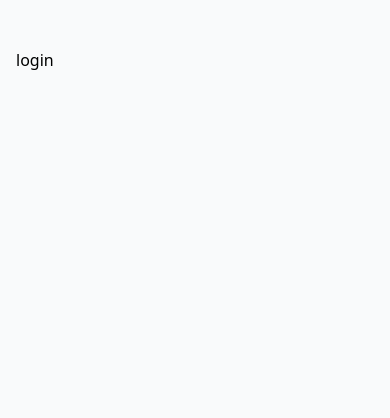
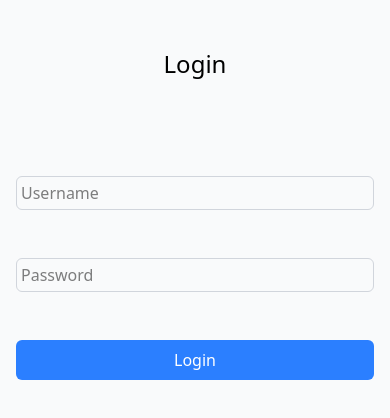
Before and after one commit to TommasoAllegretti/ecommerce, a Vue app: page /login in a window 390 px wide. Shown: the top 418 px of the page. Built offline with nearby package versions, Linux system fonts and the light colour scheme.

Commit message:
feat(router): add login page

```diff
--- /dev/null
+++ b/src/components/PrimaryButton.vue
@@ -0,0 +1,10 @@
+<script setup lang="ts"></script>
+
+<template>
+  <button
+    type="button"
+    class="rounded-md p-1 w-24 h-10 cursor-pointer focus:outline-2 focus:outline-offset-2 text-white bg-blue-500 hover:bg-blue-600 focus:outline-blue-500 active:bg-blue-700 dark:bg-blue-800 dark:hover:bg-blue-900 dark:focus:outline-blue-800 dark:active:bg-blue-950"
+  >
+    <slot></slot>
+  </button>
+</template>
--- /dev/null
+++ b/src/components/TextInput.vue
@@ -0,0 +1,5 @@
+<script setup lang="ts"></script>
+
+<template>
+  <input class="border border-gray-300 dark:border-gray-700 rounded-md p-1" />
+</template>
--- a/src/pages/LoginPage.vue
+++ b/src/pages/LoginPage.vue
@@ -1,3 +1,43 @@
-<script setup lang="ts"></script>
+<script setup lang="ts">
+import BaseCard from '@/components/BaseCard.vue'
+import TextInput from '@/components/TextInput.vue'
+import PrimaryButton from '@/components/PrimaryButton.vue'
 
-<template><h1>login</h1></template>
+function onLoginButtonClick() {
+  console.log('Login with username and password')
+}
+</script>
+
+<template>
+  <form action="login">
+    <!-- Mobile -->
+    <div class="h-full space-y-12 flex flex-col md:hidden items-center justify-center">
+      <h1 class="text-2xl">Login</h1>
+      <form action=""></form>
+      <text-input
+        type="text"
+        name="username"
+        id="username"
+        placeholder="Username"
+        class="w-full"
+      ></text-input>
+      <text-input
+        type="password"
+        name="password"
+        id="password"
+        placeholder="Password"
+        class="w-full"
+      ></text-input
+      ><primary-button class="w-full" @click.prevent="onLoginButtonClick">Login</primary-button>
+    </div>
+
+    <!-- Desktop -->
+    <base-card class="h-full space-y-12 p-12 hidden md:flex">
+      <h1 class="text-2xl">Login</h1>
+      <form action=""></form>
+      <text-input type="text" name="username" id="username" placeholder="Username"></text-input>
+      <text-input type="password" name="password" id="password" placeholder="Password"></text-input
+      ><primary-button @click.prevent="onLoginButtonClick">Login</primary-button></base-card
+    >
+  </form>
+</template>
```
